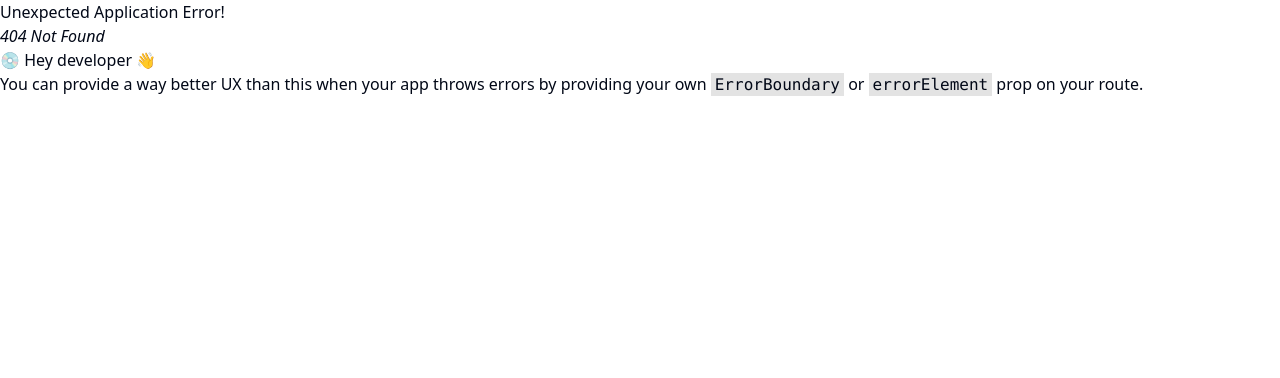
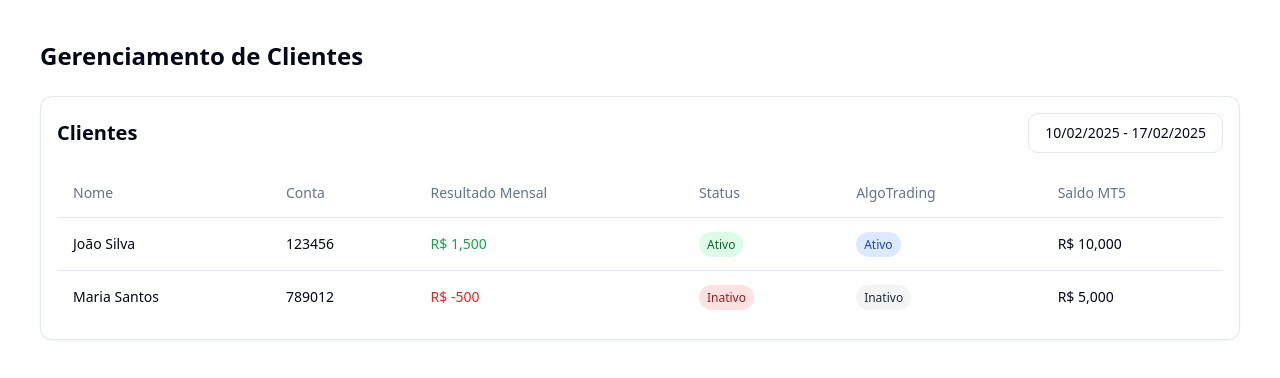
Before and after one commit to mathdias2020/trading-dashboard-hub, a React (Vite) app: page /producer/clients in a window 1280 px wide. Before the commit this address had no page. Shown: the top 378 px of the page. Built offline with nearby package versions, Linux system fonts and the light colour scheme.

Commit message:
Fix: Client page access
The client page was inaccessible. This commit addresses the issue, restoring access to the page.

```diff
--- /dev/null
+++ b/src/pages/producer/Clients.tsx
@@ -0,0 +1,46 @@
+
+import { useState } from "react";
+import { DateRange } from "react-day-picker";
+import { addDays } from "date-fns";
+import ClientsTable from "@/components/producer/ClientsTable";
+
+const ClientsPage = () => {
+  const [dateRange, setDateRange] = useState<DateRange | undefined>({
+    from: new Date(),
+    to: addDays(new Date(), 7)
+  });
+
+  const clients = [
+    {
+      id: 1,
+      name: "João Silva",
+      account: "123456",
+      monthlyResult: 1500,
+      status: "Ativo",
+      algoTrading: true,
+      mt5Balance: 10000
+    },
+    {
+      id: 2,
+      name: "Maria Santos",
+      account: "789012",
+      monthlyResult: -500,
+      status: "Inativo",
+      algoTrading: false,
+      mt5Balance: 5000
+    }
+  ];
+
+  return (
+    <div className="container mx-auto p-6 space-y-6">
+      <h1 className="text-2xl font-bold">Gerenciamento de Clientes</h1>
+      <ClientsTable
+        clients={clients}
+        dateRange={dateRange}
+        onDateRangeChange={setDateRange}
+      />
+    </div>
+  );
+};
+
+export default ClientsPage;
--- a/src/routes.tsx
+++ b/src/routes.tsx
@@ -8,6 +8,7 @@ import ProducerDashboard from "./pages/producer/Dashboard";
 import ProducerSettings from "./pages/producer/Settings";
 import ProducerSetup from "./pages/producer/Setup";
 import ClientDashboard from "./pages/client/Dashboard";
+import ClientsPage from "./pages/producer/Clients";
 import Layout from "./components/Layout";
 import AuthLayout from "./components/AuthLayout";
 
@@ -35,6 +36,7 @@ export const router = createBrowserRouter([
       { path: "dashboard", element: <ProducerDashboard /> },
       { path: "settings", element: <ProducerSettings /> },
       { path: "setup", element: <ProducerSetup /> },
+      { path: "clients", element: <ClientsPage /> },
     ],
   },
   {
```
